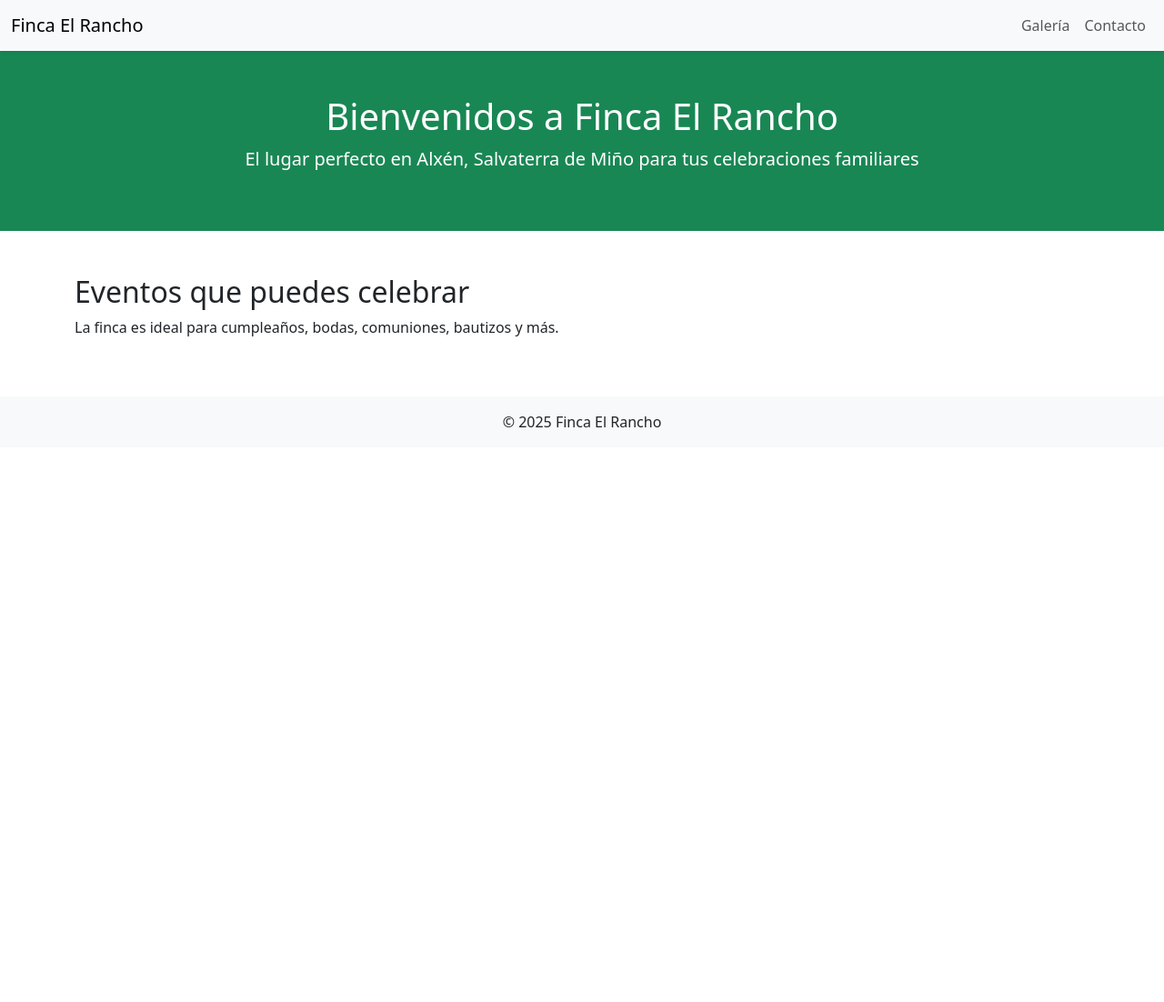
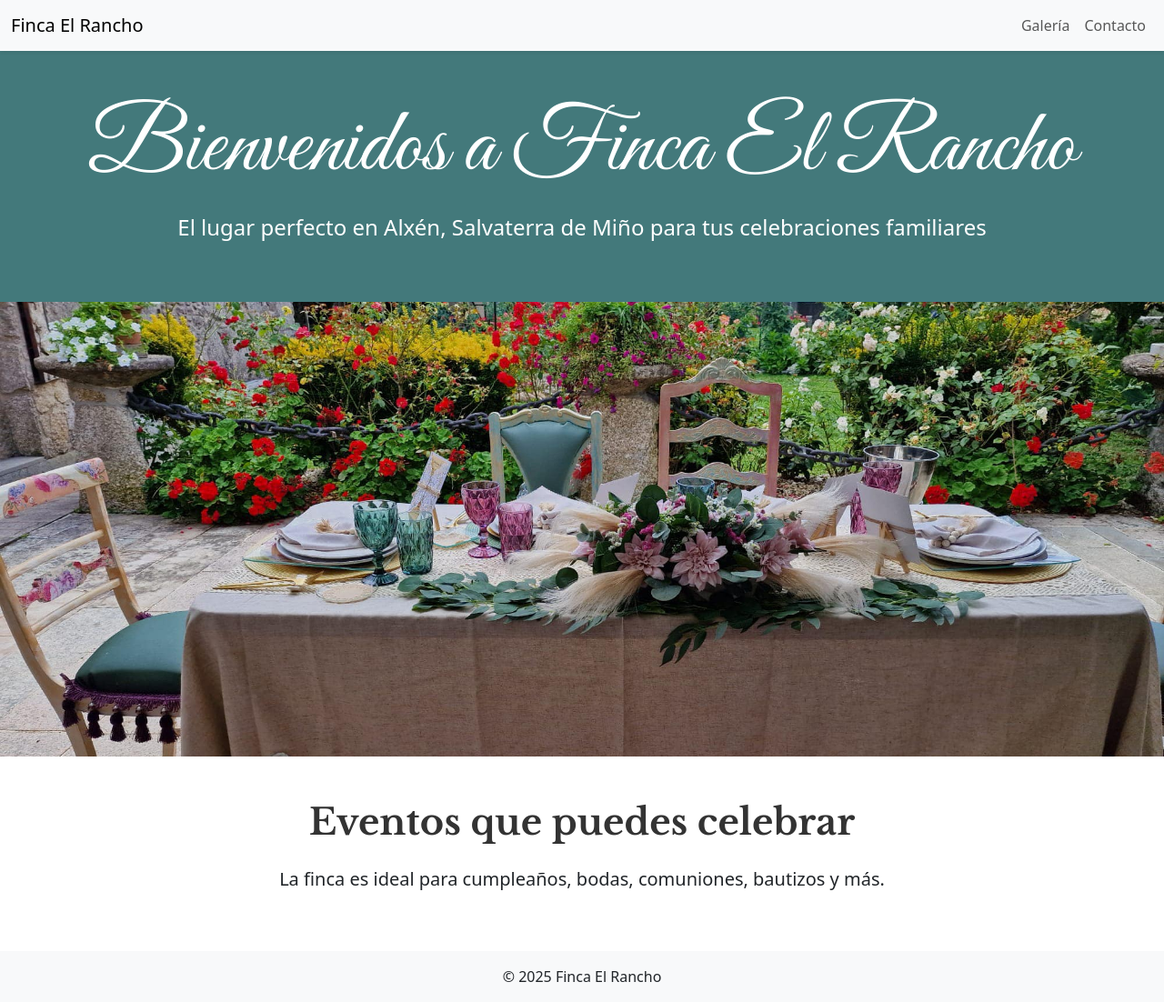
Before and after one commit to javierbajo/rancho, a plain HTML site: page index.html in a window 1280 px wide. Shown: the whole page at 91% size. Before the commit the page ends 800 px from the top, so only its background shows below. Drawn offline with nearby package versions, Linux system fonts and the light colour scheme.

Commit message:
modificación 1: estructura de portada

```diff
--- /dev/null
+++ b/css/styles.css
@@ -0,0 +1,30 @@
+/* Hero (fondo de color como quieres) */
+.hero {
+    background-color: #43797b;
+}
+
+/* Hero title */
+.hero-title {
+    font-family: "Great Vibes", cursive;
+    font-weight: 400;
+    font-size: clamp(36px, 8vw, 100px);
+}
+
+/* Imagen de la sección (no full screen gigante) */
+.image-section {
+    overflow: hidden;
+}
+
+.image-cropped {
+    width: 100%;
+    max-height: 500px; /* controla la altura para que no se desborde */
+    object-fit: cover;
+}
+
+/* Títulos de secciones */
+.section-title {
+    font-family: 'Libre Baskerville', serif;
+    font-weight: 700;
+    color: #333;
+    font-size: 2.5rem;
+}
--- a/index.html
+++ b/index.html
@@ -6,6 +6,10 @@
     <title>Finca El Rancho</title>
     <meta name="viewport" content="width=device-width, initial-scale=1">
     <link href="https://cdn.jsdelivr.net/npm/bootstrap@5.3.3/dist/css/bootstrap.min.css" rel="stylesheet">
+    <link rel="stylesheet" href="css/styles.css">
+    <link rel="preconnect" href="https://fonts.googleapis.com">
+    <link rel="preconnect" href="https://fonts.gstatic.com" crossorigin>
+    <link href="https://fonts.googleapis.com/css2?family=Great+Vibes&family=Libre+Baskerville:ital,wght@0,400;0,700;1,400&display=swap" rel="stylesheet">
 </head>
 <body>
     <nav class="navbar navbar-expand-lg navbar-light bg-light shadow-sm">
@@ -19,14 +23,18 @@
             </div>
         </div>
     </nav>
-    <header class="bg-success text-white text-center py-5">
-        <h1>Bienvenidos a Finca El Rancho</h1>
-        <p class="lead">El lugar perfecto en Alxén, Salvaterra de Miño para tus celebraciones familiares</p>
+    <header class="hero text-white text-center py-5 portada">
+        <h1 class="great-vibes-regular hero-title">Bienvenidos a Finca El Rancho</h1>
+        <p class="lead fs-4">El lugar perfecto en Alxén, Salvaterra de Miño para tus celebraciones familiares</p>
     </header>
-    <section class="container py-5">
-        <h2>Eventos que puedes celebrar</h2>
-        <p>La finca es ideal para cumpleaños, bodas, comuniones, bautizos y más.</p>
+    <section class="image-section">
+        <img src="/images/rancho_25.jpg" class="img-fluid image-cropped" alt="...">
     </section>
+    <section class="container py-5 text-center">
+        <h2 class="section-title mb-4">Eventos que puedes celebrar</h2>
+        <p class="fs-5">La finca es ideal para cumpleaños, bodas, comuniones, bautizos y más.</p>
+    </section>
+
     <footer class="bg-light text-center py-3">
         © 2025 Finca El Rancho
     </footer>
```
